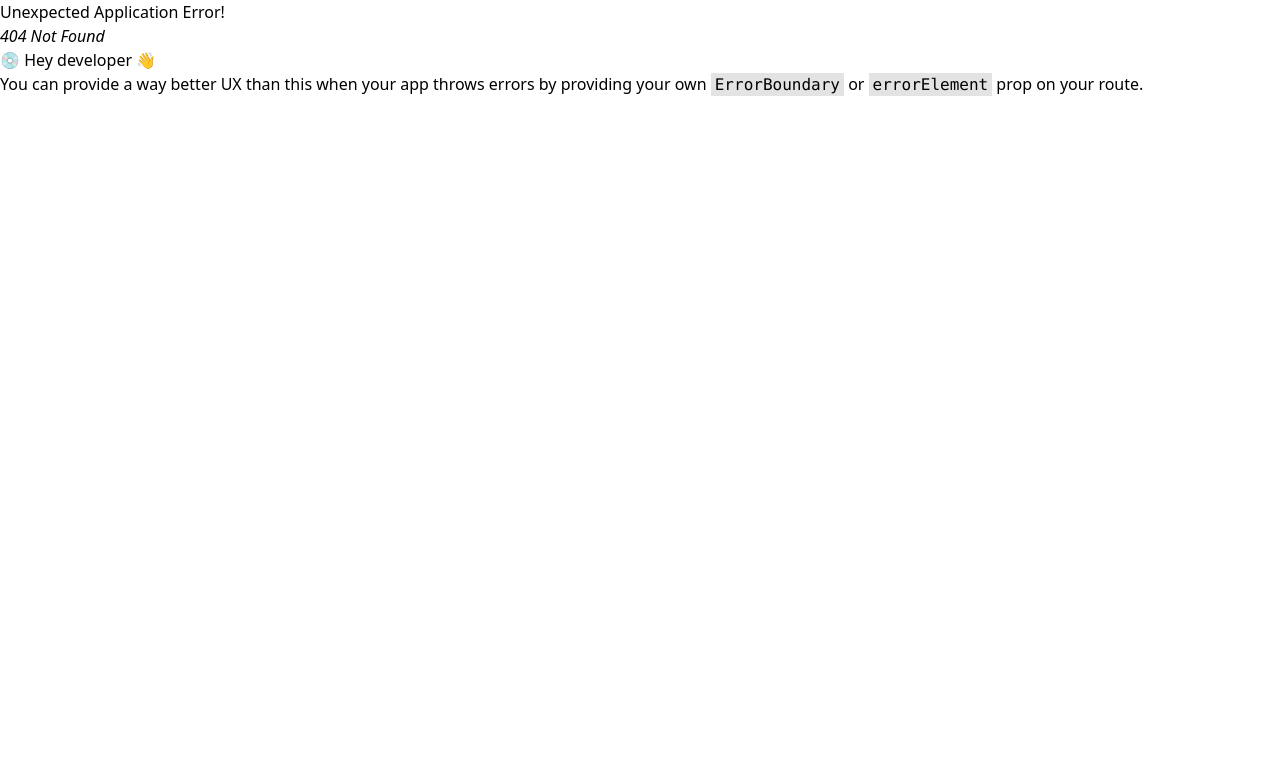
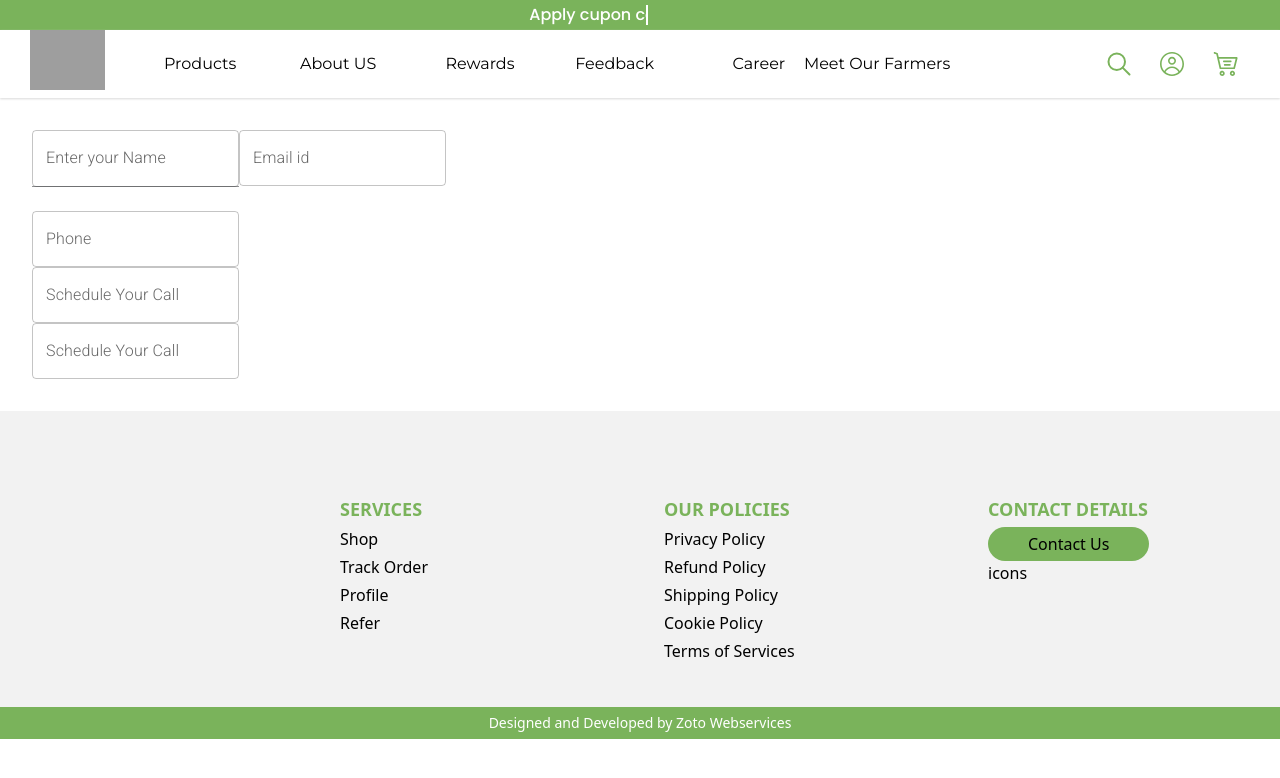
Before and after one commit to Tuhin1904/tuhin-grambahar, a React (Create React App) app: page /contact-us in a window 1280 px wide. Before the commit this address had no page. Shown: the top 778 px of the page. Built offline with nearby package versions, Linux system fonts and the light colour scheme; grey boxes are pictures that could not be loaded.

Commit message:
add cart

```diff
--- a/src/App.js
+++ b/src/App.js
@@ -10,12 +10,14 @@ import SecondaryBottomNavbar from './components/SecondaryBottomNavBar/SecondaryB
 import Profile from './pages/Profile/Profile';
 import Login from './pages/LoginSignup/Login';
 import StaticPageWithMdRendering from './pages/StaticPageWithMdRendering';
+import ContactUs from './pages/ContactPage/ContactUs';
 
 import privacyPolicyContentPath from './contents/privacy-policy.md';
 import cookiePolicyContentPath from './contents/cookie-policy.md';
 import refundPolicyContentPath from './contents/refund-policy.md';
 import shippingPolicyContentPath from './contents/shipping-policy.md';
 import termsOfServicesContentPath from './contents/terms-of-services.md';
+import aboutUs from './contents/about-us.md';
 
 function AppWrapper({ children, footerPb = '' }) {
   return (
@@ -31,6 +33,8 @@ function AppWrapper({ children, footerPb = '' }) {
 }
 
 function App() {
+  const isUserLoggedIn = localStorage.getItem('isLoggedIn');
+  console.log('is logged in :', isUserLoggedIn);
   const router = createBrowserRouter([
     {
       path: '/',
@@ -66,9 +70,13 @@ function App() {
     },
     {
       path: '/login',
+      element: <AppWrapper>{isUserLoggedIn ? <Profile /> : <Login />}</AppWrapper>,
+    },
+    {
+      path: '/contact-us',
       element: (
         <AppWrapper>
-          <Login />
+          <ContactUs />
         </AppWrapper>
       ),
     },
@@ -112,6 +120,14 @@ function App() {
         </AppWrapper>
       ),
     },
+    {
+      path: '/about-us',
+      element: (
+        <AppWrapper>
+          <StaticPageWithMdRendering contentPath={aboutUs} />
+        </AppWrapper>
+      ),
+    },
   ]);
 
   return (
--- /dev/null
+++ b/src/components/Footer/Footer.css
@@ -0,0 +1,11 @@
+.contactButton {
+  background-color: #7ab35b;
+  padding: 5px 40px;
+  border-radius: 20px;
+}
+.contactButton:hover {
+  background-color: #58ae33;
+}
+.contactButton:active {
+  background-color: #7ab35b;
+}
--- a/src/components/Footer/Footer.jsx
+++ b/src/components/Footer/Footer.jsx
@@ -1,5 +1,6 @@
 import React from 'react';
 import { Link } from 'react-router-dom';
+import './Footer.css';
 
 function Footer({ pb = '' }) {
   return (
@@ -37,9 +38,11 @@ function Footer({ pb = '' }) {
         </div>
         <div className="footer-col">
           <p className="mb-1 text-lg font-bold text-primary">CONTACT DETAILS</p>
+          <Link to="/contact-us">
+            <button className="contactButton">Contact Us</button>
+          </Link>
           <ol className="footer-list">
-            <li className="mb-1">Privacy Policy</li>
-            <li className="mb-1">Refund Policy</li>
+            <li className="mb-1">icons</li>
           </ol>
         </div>
 
--- a/src/components/NavBar/MobileNavBar.jsx
+++ b/src/components/NavBar/MobileNavBar.jsx
@@ -61,7 +61,10 @@ function MobileNavBar() {
       {open && (
         <div className="fixed right-0 z-50 w-64 h-screen px-6 pt-8 bg-white shadow-2xl top-22 pb-28">
           <ul className="text-base">
-            <li className="mb-4"> Products </li> <li className="mb-4"> About US </li>{' '}
+            <li className="mb-4"> Products </li>{' '}
+            <Link to="/about-us">
+              <li className="mb-4"> About US </li>
+            </Link>{' '}
             <li className="mb-4"> Rewards </li> <li className="mb-4"> Feedback </li> <li className="mb-4"> Career </li>{' '}
             <li className="mb-4"> Meet Our Farmers </li>{' '}
           </ul>{' '}
--- a/src/components/NavBar/NavBar.jsx
+++ b/src/components/NavBar/NavBar.jsx
@@ -28,7 +28,9 @@ function NavBar() {
         {/* this section contains all the navigation links */}
         <div className="nav-menu">
           <div className="nav-item">Products</div>
-          <div className="nav-item">About US</div>
+          <Link to="/about-us">
+            <div className="nav-item">About US</div>
+          </Link>
           <div className="nav-item">Rewards</div>
           <div className="nav-item">Feedback</div>
           <div className="nav-item">Career</div>
--- /dev/null
+++ b/src/contents/about-us.md
@@ -0,0 +1 @@
+# About US
--- /dev/null
+++ b/src/pages/ContactPage/ContactUs.jsx
@@ -0,0 +1,62 @@
+import React from 'react';
+import classes from './ContactUs.modules.css';
+import TextField from '@mui/material/TextField';
+
+function ContactUs() {
+  return (
+    <>
+    <div className={classes.container}>
+    <div className="classes leftContainer">
+        <form action="">
+        <div className={classes.row}>
+          <TextField
+            className={classes.textField}
+            label="Enter your Name"
+            variant="outlined"
+
+          />
+          <TextField
+            className={classes.textField}
+            label="Email id"
+            type="email"
+            variant="outlined"
+
+          />
+          </div>
+           <br />
+           <div className={classes.row}>
+          <TextField
+            className={classes.textField}
+            label="Phone"
+            type="phone"
+            variant="outlined"
+            value=""
+
+          /></div>
+           <div className={classes.row}>
+          <TextField
+            className={classes.textField}
+            label="Schedule Your Call"
+            type="schedule"
+            variant="outlined"
+            value=""
+
+          /></div>
+           <div className={classes.row}>
+          <TextField
+            className={classes.textField}
+            label="Schedule Your Call"
+            type="schedule"
+            variant="outlined"
+            value=""
+
+          /></div>
+
+        </form>
+        </div>
+    </div>
+    </>
+  );
+}
+
+export default ContactUs;
--- /dev/null
+++ b/src/pages/ContactPage/ContactUs.modules.css
@@ -0,0 +1,67 @@
+.contactBody{
+  min-height: 50vh;
+  display: flex;
+  flex-direction: row;
+
+}
+.leftContainer{
+  flex:0.5;
+  padding:2rem;
+}
+
+  .container {
+    margin-top: 50px;
+    padding: 10px;
+    max-width: 500px;
+    margin-left: auto;
+    margin-right: auto;
+  }
+  .label {
+    color: rgb(146, 147, 149);
+    font-family: 'Rubik', sans-serif;
+    display: block;
+    margin-bottom: 8px;
+    margin-top: 10px;
+  }
+  input[type='text'] {
+    outline: none;
+    border-bottom: 1px solid rgb(146, 147, 149);
+    width: 100%;
+  }
+  input[type='text']:active {
+    outline: none;
+  }
+  .textField {
+    display: block;
+    width: 100%;
+    margin-bottom: 5px !important;
+    color: black;
+  }
+  .button {
+    font-family: 'Rubik', sans-serif;
+    background-color: rgb(43, 97, 224);
+    width: fit-content;
+    padding: 15px 30px;
+    margin-left: auto;
+    margin-right: auto;
+    margin-top: 30px;
+    color: white;
+    border-radius: 5px;
+    z-index: 10;
+    cursor: pointer;
+    transition:
+      background-color 0.3s,
+      transform 0.1s;
+    &:hover {
+      background-color: rgb(0, 128, 255);
+    }
+    &:active {
+      /* transform: scale(0.98); */
+      background-color: rgb(10, 138, 255);
+    }
+  }
+  .row {
+  display: flex; /* Display children elements in a row */
+  justify-content: space-between; /* Space elements evenly within the row */
+  margin-bottom: 10px; /* Adjust the margin between rows as needed */
+}
--- a/src/pages/LoginSignup/Login.jsx
+++ b/src/pages/LoginSignup/Login.jsx
@@ -57,6 +57,7 @@ function Login() {
   const [pNumber, setPNumber] = useState('');
   const [otp, setOtp] = useState('');
   const [error, setError] = useState(null);
+
   const navigate = useNavigate();
 
   const handleSendOtp = async () => {
@@ -83,7 +84,7 @@ function Login() {
       localStorage.setItem('isLoggedIn', 'true');
 
       // console.log('before');
-      navigate('/profile');
+      navigate('/');
       // console.log('after');
     } catch (error) {
       console.log('inside catch');
@@ -113,6 +114,7 @@ function Login() {
             <label htmlFor="otp">Enter your OTP here:</label>
             <input id="otp" placeholder="OTP" value={otp} type="Password" onChange={(e) => setOtp(e.target.value)} />
             <button onClick={verifyOTP}>Verify</button>
+            {error && <p style={{ color: 'red' }}> Wrong OTP Entered!</p>}
           </>
         ) : (
           <button onClick={handleSendOtp}>Send OTP</button>
```
